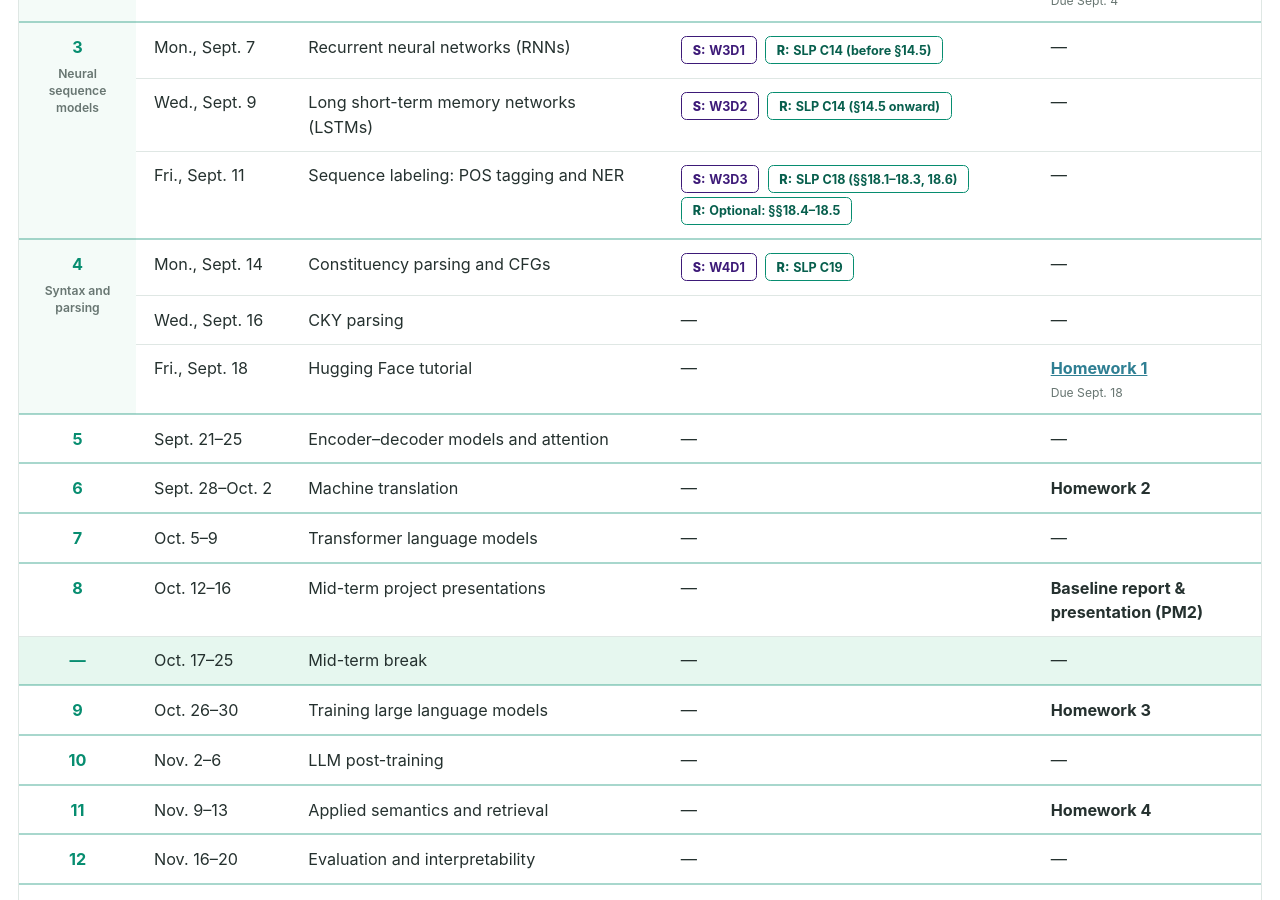
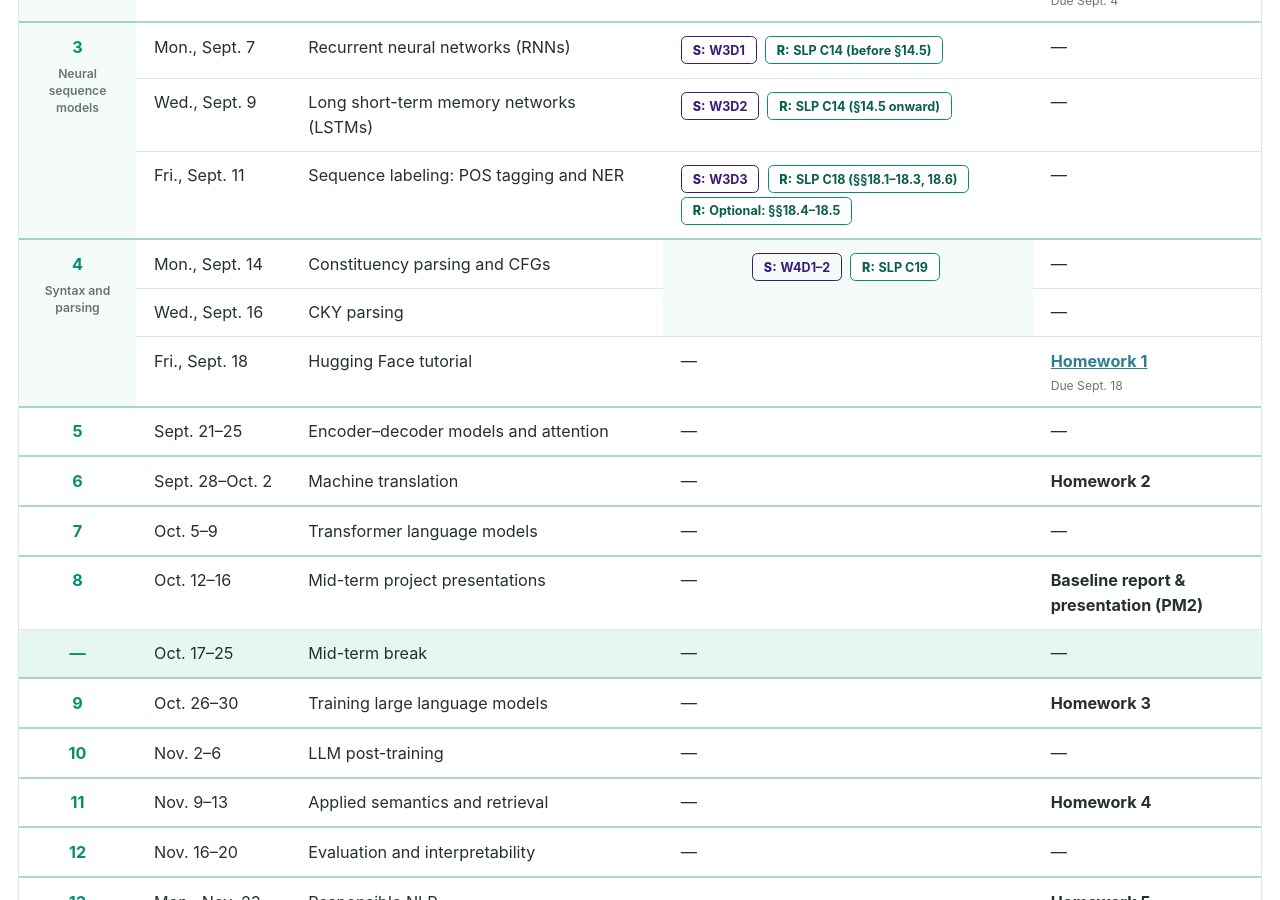
Before and after one commit to bnguyen5/bnguyen5.github.io, a Jekyll site: the page built from _pages/nlp-fall-2026.md, in a window 1280 px wide and 900 px high, scrolled down 2326 px. Built offline with Jekyll 4.4.1, drawn with Linux system fonts in a browser that asks for light colours.

Commit message:
Update nlp-fall-2026.md

```diff
--- a/_pages/nlp-fall-2026.md
+++ b/_pages/nlp-fall-2026.md
@@ -14,7 +14,7 @@ w2d3_slides_url: "https://docs.google.com/presentation/d/1TaNJRUnea12bMJM8sAwgte
 w3d1_slides_url: "https://docs.google.com/presentation/d/1cb9aBREV_fC28t6wI7S2XbwjUNURXRIOcCskpcnjfAE/edit?usp=sharing"
 w3d2_slides_url: "https://drive.google.com/file/d/1j2eZV5eJFz6K-WFNwp3T-61AIXzuuHcI/view?usp=sharing"
 w3d3_slides_url: "https://drive.google.com/file/d/1smrin3Z-W09ERO6bbb7uQKqR90v0AhYl/view?usp=sharing"
-w4d1_slides_url: "https://drive.google.com/file/d/1x2PTiTvUF5bfef4FmJZ0XymPqTn90Zqd/view?usp=sharing"
+w4d12_slides_url: "https://drive.google.com/file/d/1xGA2Ba9r2d8zyMxX-MX7AaqfPOuLU51K/view?usp=sharing"
 pm1_description_url: "https://docs.google.com/document/d/11qZpMnT9W837qiWsfr5sR6l8rXaI7J0xmVFmOfPDXbI/edit?usp=sharing"
 hw1_url: "https://colab.research.google.com/drive/1jUs4f98pAUknLC0Zm8-OHmj4XDAI4IC2?usp=sharing"
 ---
@@ -141,8 +141,8 @@ hw1_url: "https://colab.research.google.com/drive/1jUs4f98pAUknLC0Zm8-OHmj4XDAI4
           <tr class="course-week-start"><td rowspan="3"><strong>3</strong><small>Neural sequence models</small></td><td>Mon., Sept. 7</td><td><strong>Recurrent neural networks (RNNs)</strong></td><td>{% if page.w3d1_slides_url != "" %}<a class="course-tag course-tag--slides" href="{{ page.w3d1_slides_url }}" target="_blank" rel="noopener">W3D1</a>{% else %}<span class="course-tag course-tag--slides">W3D1</span>{% endif %} <a class="course-tag course-tag--reading" href="https://web.stanford.edu/~jurafsky/slp3/14.pdf" target="_blank" rel="noopener">SLP C14 (before §14.5)</a></td><td>—</td></tr>
           <tr><td>Wed., Sept. 9</td><td><strong>Long short-term memory networks (LSTMs)</strong></td><td>{% if page.w3d2_slides_url != "" %}<a class="course-tag course-tag--slides" href="{{ page.w3d2_slides_url }}" target="_blank" rel="noopener">W3D2</a>{% else %}<span class="course-tag course-tag--slides">W3D2</span>{% endif %} <a class="course-tag course-tag--reading" href="https://web.stanford.edu/~jurafsky/slp3/14.pdf" target="_blank" rel="noopener">SLP C14 (§14.5 onward)</a></td><td>—</td></tr>
           <tr><td>Fri., Sept. 11</td><td><strong>Sequence labeling: POS tagging and NER</strong></td><td>{% if page.w3d3_slides_url != "" %}<a class="course-tag course-tag--slides" href="{{ page.w3d3_slides_url }}" target="_blank" rel="noopener">W3D3</a>{% else %}<span class="course-tag course-tag--slides">W3D3</span>{% endif %} <a class="course-tag course-tag--reading" href="https://web.stanford.edu/~jurafsky/slp3/18.pdf" target="_blank" rel="noopener">SLP C18 (§§18.1–18.3, 18.6)</a> <a class="course-tag course-tag--reading" href="https://web.stanford.edu/~jurafsky/slp3/18.pdf#page=8" target="_blank" rel="noopener">Optional: §§18.4–18.5</a></td><td>—</td></tr>
-          <tr class="course-week-start"><td rowspan="3"><strong>4</strong><small>Syntax and parsing</small></td><td>Mon., Sept. 14</td><td><strong>Constituency parsing and CFGs</strong></td><td>{% if page.w4d1_slides_url != "" %}<a class="course-tag course-tag--slides" href="{{ page.w4d1_slides_url }}" target="_blank" rel="noopener">W4D1</a>{% else %}<span class="course-tag course-tag--slides">W4D1</span>{% endif %} <a class="course-tag course-tag--reading" href="https://web.stanford.edu/~jurafsky/slp3/19.pdf" target="_blank" rel="noopener">SLP C19</a></td><td>—</td></tr>
-          <tr><td>Wed., Sept. 16</td><td><strong>CKY parsing</strong></td><td>—</td><td>—</td></tr>
+          <tr class="course-week-start"><td rowspan="3"><strong>4</strong><small>Syntax and parsing</small></td><td>Mon., Sept. 14</td><td><strong>Constituency parsing and CFGs</strong></td><td rowspan="2">{% if page.w4d12_slides_url != "" %}<a class="course-tag course-tag--slides" href="{{ page.w4d12_slides_url }}" target="_blank" rel="noopener">W4D1–2</a>{% else %}<span class="course-tag course-tag--slides">W4D1–2</span>{% endif %} <a class="course-tag course-tag--reading" href="https://web.stanford.edu/~jurafsky/slp3/19.pdf" target="_blank" rel="noopener">SLP C19</a></td><td>—</td></tr>
+          <tr><td>Wed., Sept. 16</td><td><strong>CKY parsing</strong></td><td>—</td></tr>
           <tr><td>Fri., Sept. 18</td><td><strong>Hugging Face tutorial</strong></td><td>—</td><td>{% if page.hw1_url != "" %}<a href="{{ page.hw1_url }}" target="_blank" rel="noopener"><strong>Homework 1</strong></a>{% else %}<strong>Homework 1</strong>{% endif %}<small>Due Sept. 18</small></td></tr>
           <tr class="course-week-start course-roadmap"><td>5</td><td>Sept. 21–25</td><td><strong>Encoder–decoder models and attention</strong></td><td>—</td><td>—</td></tr>
           <tr class="course-week-start course-roadmap"><td>6</td><td>Sept. 28–Oct. 2</td><td><strong>Machine translation</strong></td><td>—</td><td><strong>Homework 2</strong></td></tr>
```
